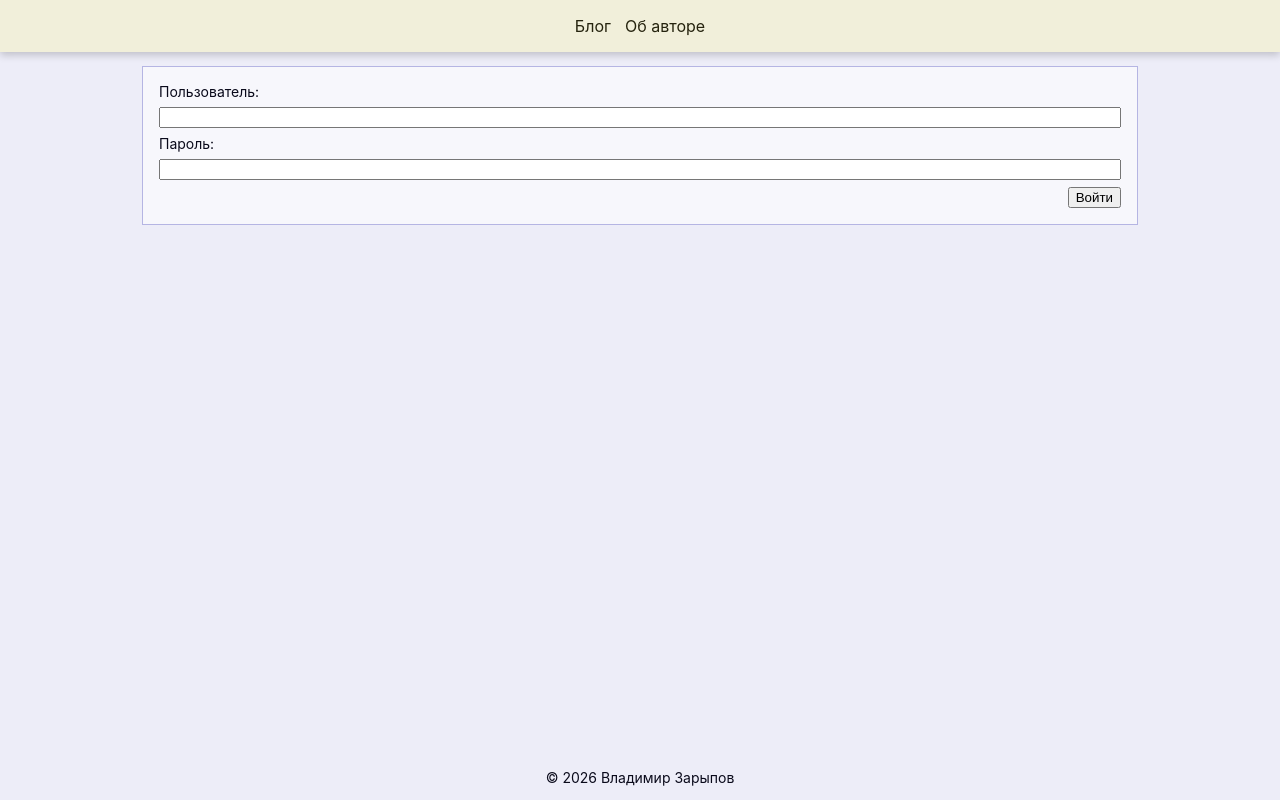
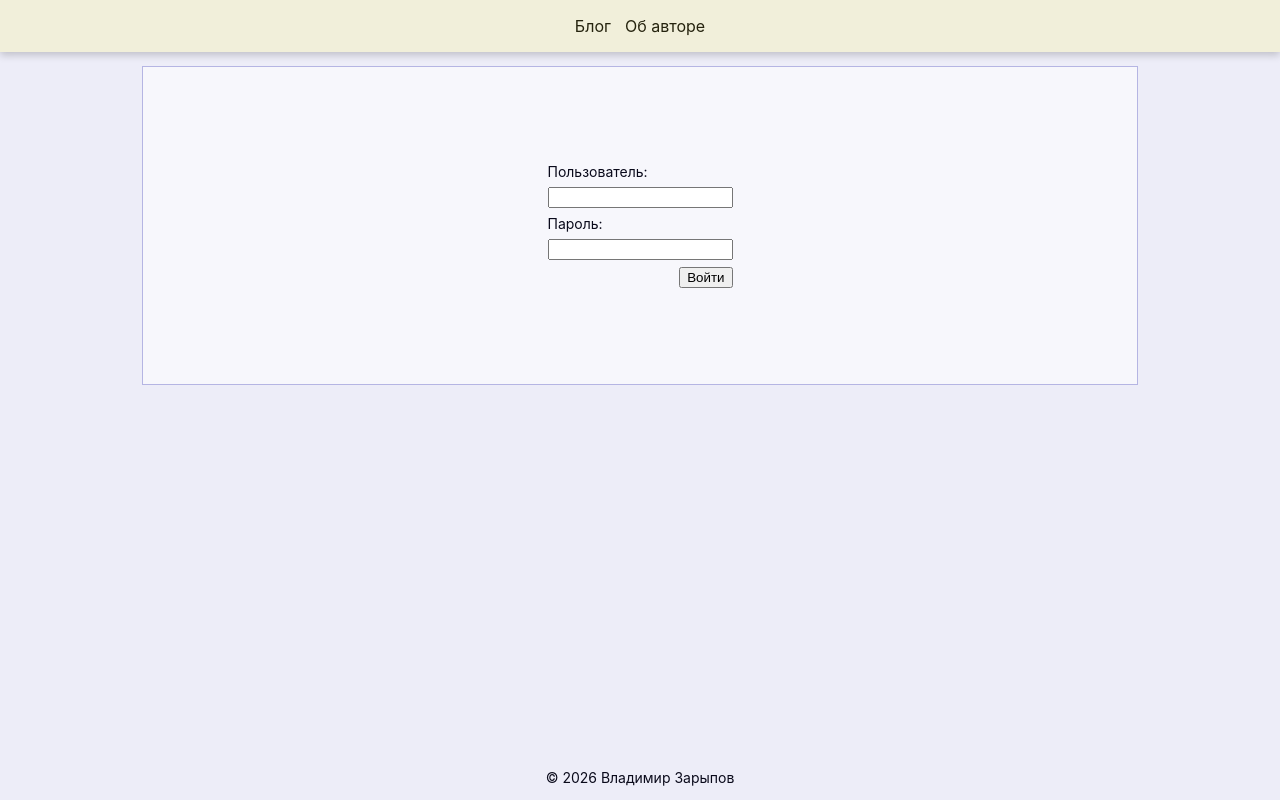
Before and after one commit to krre/blog-web, a SvelteKit app: page /login in a window 1280 px wide. Built offline with nearby package versions, Linux system fonts and the light colour scheme; no server answers; a web font is replaced by a local one.

Commit message:
Redesign login page

```diff
--- a/src/routes/login/+page.svelte
+++ b/src/routes/login/+page.svelte
@@ -10,11 +10,21 @@
 
 <Page title={i18n.t('login.title')}>
 	<Rectangle>
+		<div class="container">
 			<Form buttonText={i18n.t('login.loginButton')} error={form?.error}>
 				<label for="username">{i18n.t('login.username')}: </label>
 				<input type="text" id="username" name="username" required value={form?.username ?? ''} />
 				<label for="password">{i18n.t('login.password')}: </label>
 				<input type="password" id="password" name="password" />
 			</Form>
+		</div>
 	</Rectangle>
 </Page>
+
+<style>
+	.container {
+		margin: 5rem auto;
+		display: flex;
+		justify-content: center;
+	}
+</style>
```
Lines whose indentation alone changed are shown as unchanged.
